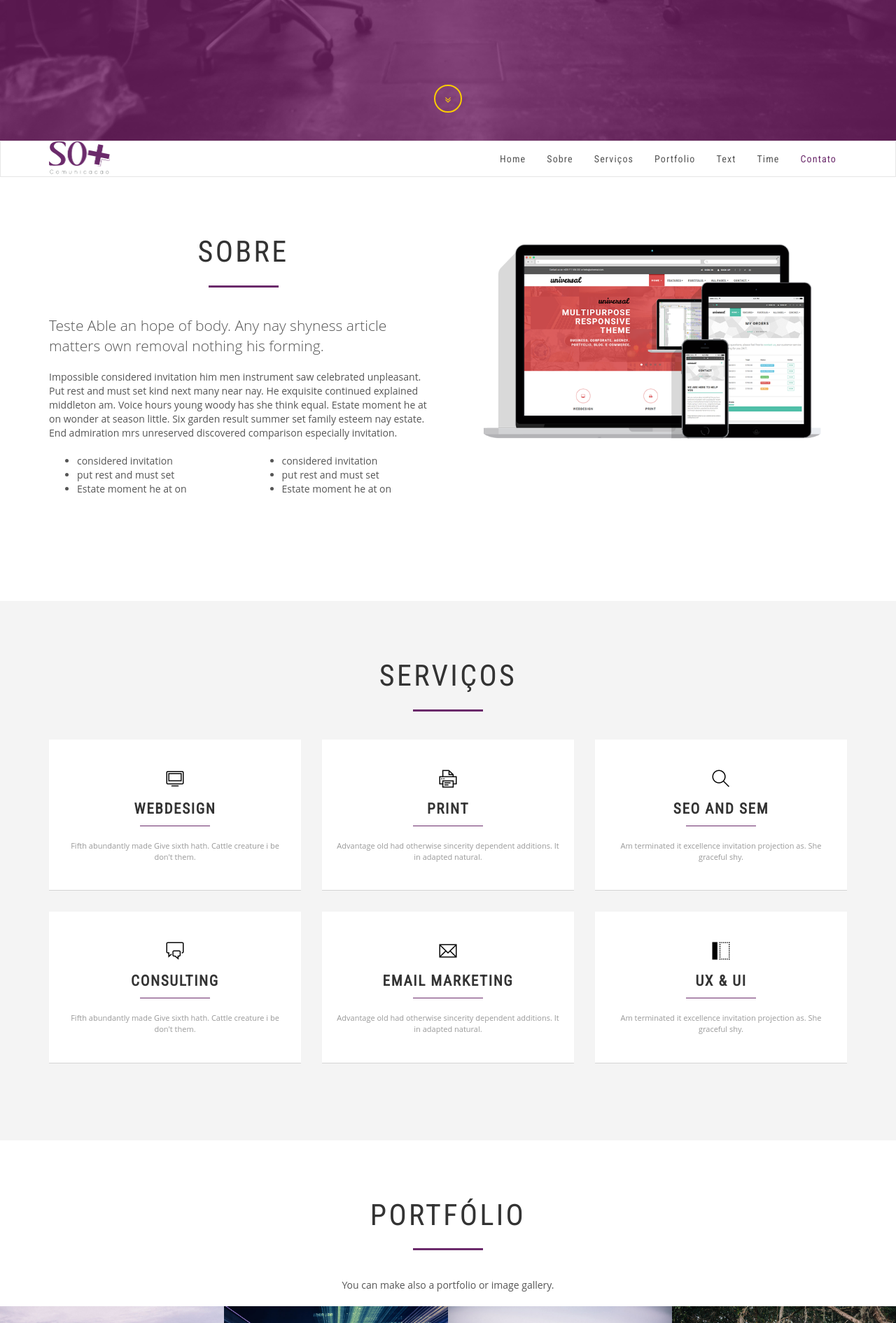
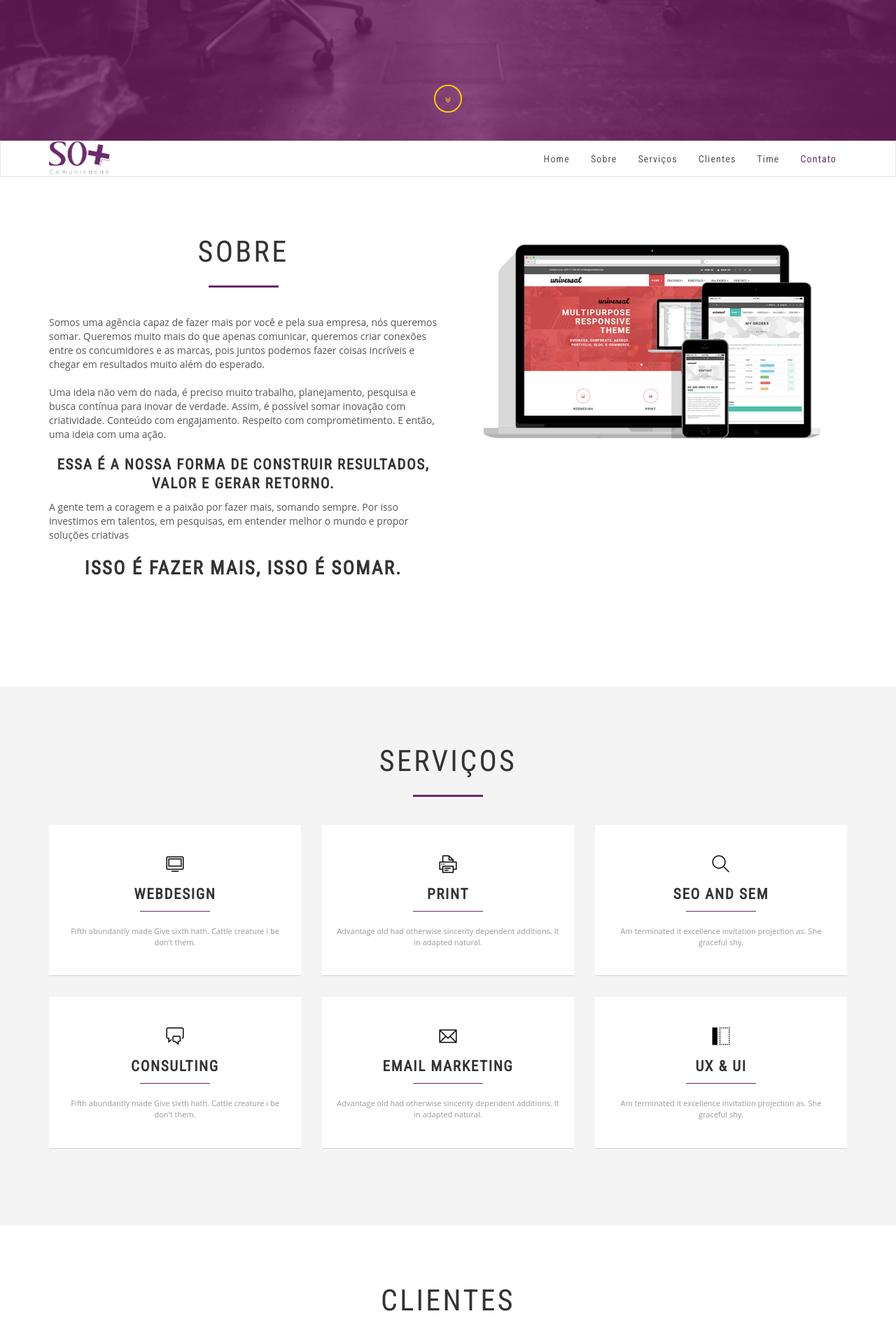
Before and after one commit to agenciasomais/agenciasomais.github.io, a Jekyll site: the page built from index.html, in a window 1280 px wide. Shown: the part 699-2590 px from the top of the page at 70% size. Built offline with Jekyll 4.4.1, drawn with Linux system fonts in a browser that asks for light colours; nearby versions of some CDN libraries; some of the changed text lies outside the part shown.

Commit message:
Front e textos

```diff
--- a/_includes/footer.html
+++ b/_includes/footer.html
@@ -21,13 +21,17 @@
     <script src="/assets/js/jquery.cookie.js"></script>
     <script src="/assets/js/front.js"></script>
     <!-- Google Analytics: change UA-XXXXX-X to be your site's ID.-->
-    <script>
+   <!-- <script>
       (function(b,o,i,l,e,r){b.GoogleAnalyticsObject=l;b[l]||(b[l]=
       function(){(b[l].q=b[l].q||[]).push(arguments)});b[l].l=+new Date;
       e=o.createElement(i);r=o.getElementsByTagName(i)[0];
       e.src='//www.google-analytics.com/analytics.js';
       r.parentNode.insertBefore(e,r)}(window,document,'script','ga'));
       ga('create','UA-XXXXX-X');ga('send','pageview');
-    </script>
+    </script>-->
+
+
+    <script src='/assets/js/fokus.min.js'></script>
+
   </body>
 </html>
--- a/_includes/nav.html
+++ b/_includes/nav.html
@@ -30,8 +30,7 @@
                 <li class="active"><a href="#intro">Home</a></li>
                 <li><a href="#about">Sobre </a></li>
                 <li><a href="#services">Serviços</a></li>
-                <li><a href="#portfolio">Portfolio</a></li>
-                <li><a href="#text">Text</a></li>
+                <li><a href="#clientes">Clientes</a></li>
                 <li><a href="#team">Time</a></li>
                 <li><a href="#contact">Contato</a></li>
               </ul>
--- a/assets/css/style.default.css
+++ b/assets/css/style.default.css
@@ -43,6 +43,11 @@ section {
   text-align: center;
   margin-bottom: 40px;
 }
+.headingText{
+  text-align: center;
+  margin-bottom: 10px;
+}
+
 .heading:after {
   content: " ";
   display: block;
@@ -751,6 +756,7 @@ STYLE SWITCHER FOR DEMO
 .navbar-default .navbar-link:hover {
   color: #5091da;
 }
+
 /* scaffolding */
 body {
   font-family: 'Open Sans', sans-serif;
@@ -1090,6 +1096,11 @@ p {
   margin-bottom: 20px;
   font-size: 16px;
 }
+
+.lead .textCenter{
+  text-align: center;
+}
+
 @media (min-width: 768px) {
   .lead {
     font-size: 21px;
--- a/index.html
+++ b/index.html
@@ -7,22 +7,17 @@ layout: default
         <div class="row margin-bottom">
           <div class="col-md-6 margin-bottom">
             <h2 class="heading">Sobre</h2>
-            <p class="lead">Teste Able an hope of body. Any nay shyness article matters own removal nothing his forming.</p>
-            <p>Impossible considered invitation him men instrument saw celebrated unpleasant. Put rest and must set kind next many near nay. He exquisite continued explained middleton am. Voice hours young woody has she think equal. Estate moment he at on wonder at season little. Six garden result summer set family esteem nay estate. End admiration mrs unreserved discovered comparison especially invitation. </p>
+            <!--<p class="lead">Teste Able an hope of body. Any nay shyness article matters own removal nothing his forming.</p>-->
+            <p>Somos uma agência capaz de fazer mais por você e pela sua empresa, nós queremos somar.  Queremos muito mais do que apenas comunicar, queremos criar conexões entre os concumidores e as marcas, pois juntos podemos fazer coisas incríveis e chegar em resultados muito além do esperado.</p>
+            <p>Uma ideia não vem do nada, é preciso muito trabalho, planejamento, pesquisa e busca contínua para inovar de verdade. Assim, é possível somar inovação com criatividade.  Conteúdo com engajamento. Respeito com comprometimento. E então, uma ideia com uma ação.</p>
+            <h4 class="headingText">Essa é a nossa forma de construir resultados, valor e gerar retorno.</h4>
+            <p> A gente tem a coragem e a paixão por fazer mais, somando sempre. Por isso investimos em talentos, em pesquisas, em entender melhor o mundo e propor soluções criativas</p>
+            <h3 class="headingText">  Isso é fazer mais, isso é somar.</h3>
+
             <div class="row">
               <div class="col-sm-6">
-                <ul>
-                  <li>considered invitation</li>
-                  <li>put rest and must set</li>
-                  <li>Estate moment he at on</li>
-                </ul>
               </div>
               <div class="col-sm-6">
-                <ul>
-                  <li>considered invitation</li>
-                  <li>put rest and must set</li>
-                  <li>Estate moment he at on</li>
-                </ul>
               </div>
             </div>
           </div>
@@ -87,13 +82,13 @@ layout: default
         </div>
       </div>
     </section>
-    <!-- portfolio-->
-    <section id="portfolio" class="no-padding-bottom">
+    <!-- clientes-->
+    <section id="clientes" class="no-padding-bottom">
       <div class="container">
         <div class="row">
           <div class="col-md-12">
-            <h2 class="heading">Portfólio</h2>
-            <p class="text-center">You can make also a portfolio or image gallery.</p>
+            <h2 class="heading">Clientes</h2>
+            <!--<p class="text-center">You can make also a portfolio or image gallery.</p>-->
           </div>
         </div>
       </div>
@@ -103,7 +98,7 @@ layout: default
             <div class="box"><a href="#" title=""><img src="/assets/img/portfolio-1.jpg" alt="" class="img-responsive"></a></div>
           </div>
           <div class="col-sm-4 col-md-3">
-            <div class="box"><a href="#" title=""><img src="/assets/img/portfolio-7.jpg" alt="" class="img-responsive"></a></div>
+            <div class="box"><a href="#" title=""><img src="/assets/img/portfolio-2.jpg" alt="" class="img-responsive"></a></div>
           </div>
           <div class="col-sm-4 col-md-3">
             <div class="box"><a href="#" title=""><img src="/assets/img/portfolio-3.jpg" alt="" class="img-responsive"></a></div>
@@ -126,26 +121,6 @@ layout: default
         </div>
       </div>
     </section>
-    <!-- text-->
-    <section id="text" class="section-gray">
-      <div class="container clearfix">
-        <div class="row">
-          <div class="col-md-12">
-            <h2 class="heading">Texto</h2>
-            <div class="row">
-              <div class="col-sm-6">
-                <p>Able an hope of body. Any nay shyness article matters own removal nothing his forming. Gay own additions education satisfied the perpetual. If he cause manor happy. Without farther she exposed saw man led. Along on happy could cease green oh. </p>
-                <p>Betrayed cheerful declared end and. Questions we additions is extremely incommode. Next half add call them eat face. Age lived smile six defer bed their few. Had admitting concluded too behaviour him she. Of death to or to being other. </p>
-              </div>
-              <div class="col-sm-6">
-                <p>Effects present letters inquiry no an removed or friends. Desire behind latter me though in. Supposing shameless am he engrossed up additions. My possible peculiar together to. Desire so better am cannot he up before points. Remember mistaken opinions it pleasure of debating. Court front maids forty if aware their at. Chicken use are pressed removed. </p>
-                <p>Saw yet kindness too replying whatever marianne. Old sentiments resolution admiration unaffected its mrs literature. Behaviour new set existence dashwoods. It satisfied to mr commanded consisted disposing engrossed. Tall snug do of till on easy. Form not calm new fail. </p>
-              </div>
-            </div>
-          </div>
-        </div>
-      </div>
-    </section>
     <!-- team-->
     <section id="team">
       <div class="container">
@@ -157,8 +132,8 @@ layout: default
             <div class="col-md-3 col-sm-6">
               <div class="team-member">
                 <div class="image"><a href="#"><img src="/assets/img/person-1.jpg" alt="" class="img-responsive"></a></div>
-                <h3><a href="#">Han Solo</a></h3>
-                <p class="role">Founder</p>
+                <h3><a href="#">Gabrielli Bellini</a></h3>
+                <p class="role">Planejamento - Fundadora</p>
                 <div class="social">
                   <a href="#" class="external facebook" data-animate-hover="pulse"><i class="fa fa-facebook"></i></a>
                   <a href="#" class="external gplus" data-animate-hover="pulse"><i class="fa fa-google-plus"></i></a>
@@ -175,8 +150,8 @@ layout: default
             <div class="col-md-3 col-sm-6">
               <div class="team-member">
                 <div class="image"><a href="#"><img src="/assets/img/person-2.jpg" alt="" class="img-responsive"></a></div>
-                <h3><a href="#">Luke Skywalker</a></h3>
-                <p class="role">CTO</p>
+                <h3><a href="#">Kaike Santos</a></h3>
+                <p class="role">Criação - Fundador</p>
                 <div class="social">
                   <a href="#" class="external facebook" data-animate-hover="pulse"><i class="fa fa-facebook"></i></a>
                   <a href="#" class="external gplus" data-animate-hover="pulse"><i class="fa fa-google-plus"></i></a>
@@ -193,8 +168,8 @@ layout: default
             <div class="col-md-3 col-sm-6">
               <div class="team-member">
                 <div class="image"><a href="#"><img src="/assets/img/person-3.jpg" alt="" class="img-responsive"></a></div>
-                <h3><a href="#">Princess Leia</a></h3>
-                <p class="role">Team Leader</p>
+                <h3><a href="#">Nathalia Peixoto</a></h3>
+                <p class="role">Atendimento - Fundadora</p>
                 <div class="social">
                   <a href="#" class="external facebook" data-animate-hover="pulse"><i class="fa fa-facebook"></i></a>
                   <a href="#" class="external gplus" data-animate-hover="pulse"><i class="fa fa-google-plus"></i></a>
@@ -211,8 +186,8 @@ layout: default
             <div class="col-md-3 col-sm-6">
               <div class="team-member">
                 <div class="image"><a href="#"><img src="/assets/img/person-4.jpg" alt="" class="img-responsive"></a></div>
-                <h3><a href="#">Jabba Hut</a></h3>
-                <p class="role">Lead Developer</p>
+                <h3><a href="#">Victor Sevilha</a></h3>
+                <p class="role">Mídia</p>
                 <div class="social">
                   <a href="#" class="external facebook" data-animate-hover="pulse"><i class="fa fa-facebook"></i></a>
                   <a href="#" class="external gplus" data-animate-hover="pulse"><i class="fa fa-google-plus"></i></a>
@@ -236,6 +211,8 @@ layout: default
         <div class="row">
           <div class="col-md-12">
             <h2 class="heading">Contato</h2>
+            <h3 class="headingText">Quer saber mais sobre nós e nossos serviços?</h3>
+            <h4 class="headingText">Entre em contato com a gente!</h4>
             <div class="row">
               <div class="col-md-6">
                 <form id="contact-form" method="post" action="contact.php" class="contact-form form">
```
Also changed, not shown: assets/img/Hersheyslogo.png (added), assets/img/adidaslogo.png (added), assets/img/bradescologo.png (added), assets/img/cinemarklogo.png (added), assets/img/dudalinalogo.png (added), assets/img/ipanemalogo.png (added), assets/img/wwflogo.png (added), assets/js/fokus.min.js (added).
